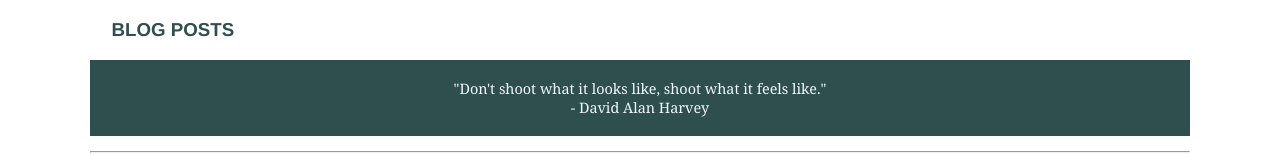
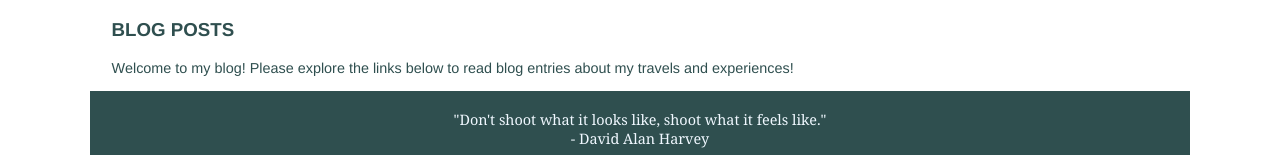
Before and after one commit to gliu-mks/CTIS-230-Portfolio-FInal-Project, a plain HTML site: page main/iBLOG.html in a window 1280 px wide. Shown: the part 1082-1237 px from the top of the page. Drawn offline with Linux system fonts and the light colour scheme.

Commit message:
edit image names

```diff
--- a/main/iBLOG.html
+++ b/main/iBLOG.html
@@ -26,6 +26,8 @@
 
     <h3>BLOG POSTS</h3>
 
+    <p>Welcome to my blog! Please explore the links below to read blog entries about my travels and experiences! </p>
+
         <p align="center" class="quote"> <br>"Don't shoot what it looks like, shoot what it feels like."<br> - David Alan Harvey<br>&nbsp</p>
         <hr>
 
```
Also changed, not shown: images/bfrog.png (renamed from images/frog.png), images/bpic.png (renamed from images/pic.png), 17 other files.
